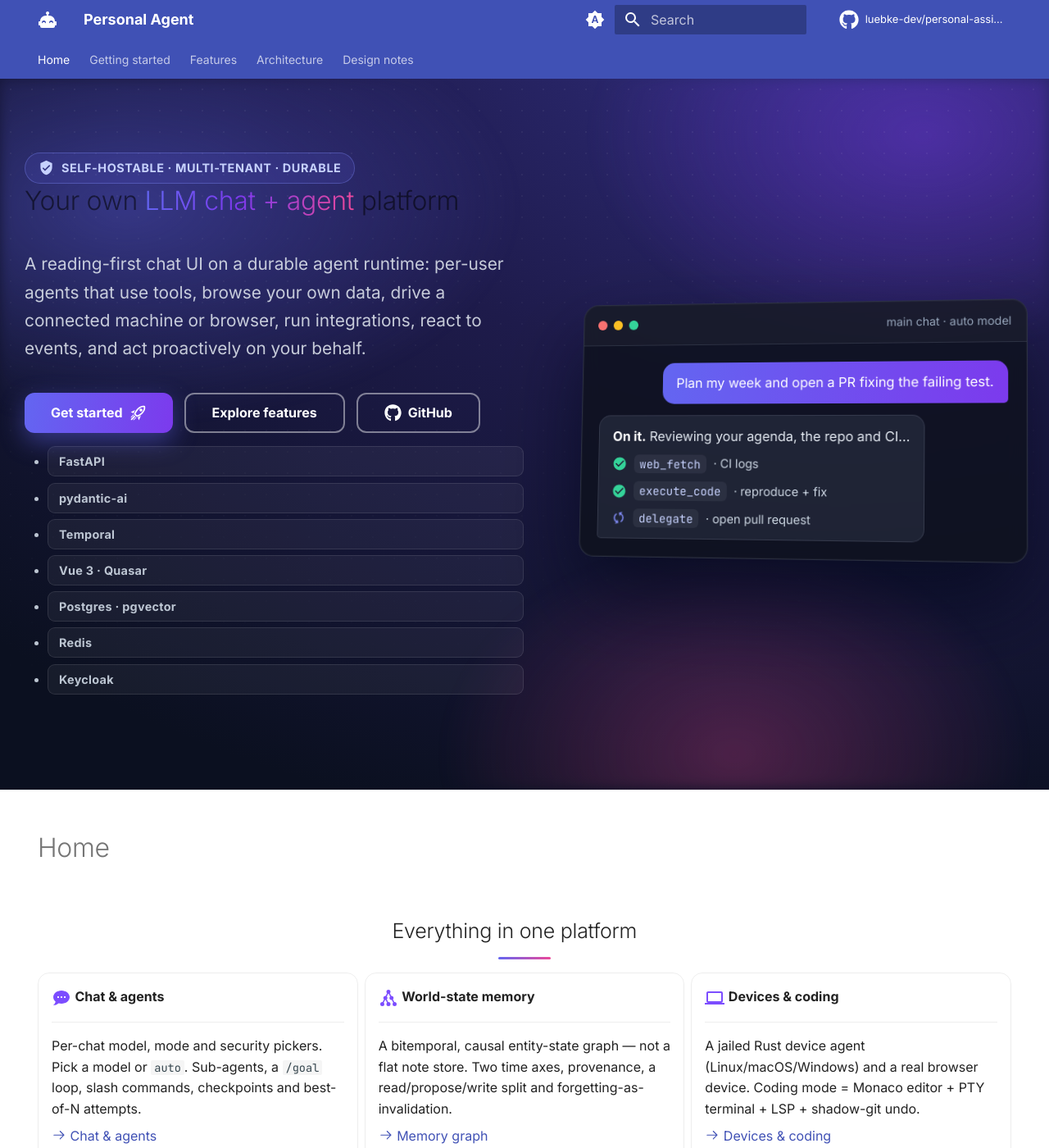
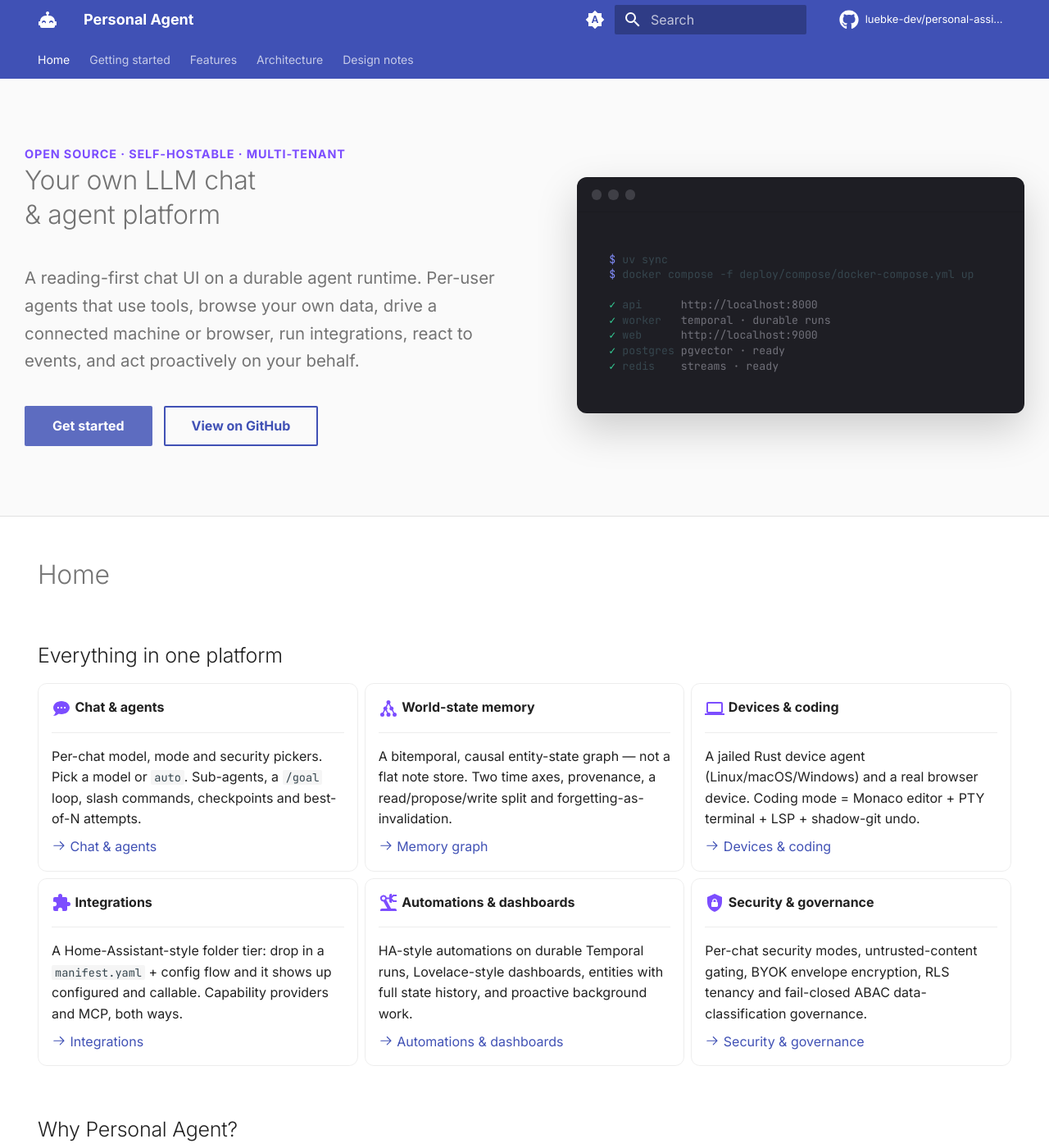
Before and after one commit to personal-agent-org/docs, an MkDocs documentation site: the page built from docs/index.md, in a window 1280 px wide and 1400 px high. Shown: the whole window at 82% size. Built offline with MkDocs 1.6.1 and Material for MkDocs 9.7.7, drawn with Linux system fonts in a browser that asks for light colours; comment, search, counter and statistics services are not loaded.

Commit message:
docs: tone down landing page to a restrained design
Drop the gradient-heavy hero (rainbow glows, gradient headline text, the
3D glassmorphism chat mockup, spinning icons, gradient CTA band) in favour
of an editorial layout: solid backgrounds, a single indigo accent, generous
whitespace, and one clean terminal card as the hero visual.

```diff
--- a/docs/assets/stylesheets/extra.css
+++ b/docs/assets/stylesheets/extra.css
@@ -1,16 +1,14 @@
 /* ============================================================================
    Personal Agent — MkDocs Material theme + landing page
+   Restrained, editorial styling: one accent colour, generous whitespace,
+   no gradient fills or glows.
    ========================================================================== */
 
 :root {
   --md-primary-fg-color: #4f46e5;
   --md-primary-fg-color--light: #6366f1;
   --md-primary-fg-color--dark: #4338ca;
-  --md-accent-fg-color: #7c3aed;
-
-  --pa-grad-1: #6366f1;
-  --pa-grad-2: #7c3aed;
-  --pa-grad-3: #ec4899;
+  --md-accent-fg-color: #4f46e5;
 }
 
 /* OLED-black dark scheme, matching the product's design tokens */
@@ -19,6 +17,16 @@
   --md-default-bg-color--light: #0a0a0a;
   --md-code-bg-color: #0d0d0f;
   --md-primary-fg-color: #0a0a0a;
+  --md-accent-fg-color: #818cf8;
+  --pa-hero-bg: #0a0a0a;
+  --pa-line: rgba(255, 255, 255, 0.10);
+  --pa-card-bg: #0c0c10;
+}
+
+[data-md-color-scheme="default"] {
+  --pa-hero-bg: #fafafa;
+  --pa-line: rgba(0, 0, 0, 0.10);
+  --pa-card-bg: #1e1e24;
 }
 
 /* ----------------------------------------------------------------------------
@@ -26,300 +34,132 @@
    -------------------------------------------------------------------------- */
 
 .pa-hero {
-  position: relative;
-  overflow: hidden;
-  color: #fff;
-  padding: 4.5rem 0 5rem;
-  background: radial-gradient(120% 120% at 80% -10%, #1e1b4b 0%, #0b1020 55%, #05060c 100%);
-}
-
-[data-md-color-scheme="default"] .pa-hero {
-  background: radial-gradient(120% 120% at 80% -10%, #312e81 0%, #1e1b4b 45%, #0b1020 100%);
-}
-
-/* Animated colour glows behind the hero */
-.pa-hero__bg {
-  position: absolute;
-  inset: 0;
-  pointer-events: none;
-  background:
-    radial-gradient(40rem 22rem at 12% 18%, rgba(99, 102, 241, 0.40), transparent 60%),
-    radial-gradient(34rem 22rem at 88% 8%, rgba(124, 58, 237, 0.42), transparent 60%),
-    radial-gradient(30rem 22rem at 70% 95%, rgba(236, 72, 153, 0.28), transparent 60%);
-  filter: blur(8px);
-}
-
-/* Subtle dotted grid overlay */
-.pa-hero::after {
-  content: "";
-  position: absolute;
-  inset: 0;
-  pointer-events: none;
-  background-image: radial-gradient(rgba(255, 255, 255, 0.06) 1px, transparent 1px);
-  background-size: 26px 26px;
-  -webkit-mask-image: linear-gradient(180deg, #000 0%, transparent 92%);
-          mask-image: linear-gradient(180deg, #000 0%, transparent 92%);
-}
-
-.pa-hero .md-grid {
-  position: relative;
-  z-index: 1;
+  background: var(--pa-hero-bg);
+  border-bottom: 1px solid var(--pa-line);
+  padding: 4rem 0 4.25rem;
 }
 
 .pa-hero__inner {
   display: grid;
   grid-template-columns: 1.05fr 0.95fr;
-  gap: 3rem;
+  gap: 3.5rem;
   align-items: center;
 }
 
 .pa-hero__eyebrow {
-  display: inline-flex;
-  align-items: center;
-  gap: 0.45rem;
-  padding: 0.32rem 0.8rem;
-  border-radius: 999px;
+  margin: 0;
   font-size: 0.72rem;
   font-weight: 600;
-  letter-spacing: 0.04em;
+  letter-spacing: 0.06em;
   text-transform: uppercase;
-  color: #c7d2fe;
-  background: rgba(99, 102, 241, 0.14);
-  border: 1px solid rgba(129, 140, 248, 0.35);
-}
-.pa-hero__eyebrow svg {
-  width: 0.95rem;
-  height: 0.95rem;
-  fill: currentColor;
+  color: var(--md-accent-fg-color);
 }
 
 .pa-hero__title {
-  margin: 1.1rem 0 0;
-  font-size: 2.9rem;
-  line-height: 1.08;
-  font-weight: 800;
+  margin: 0.9rem 0 0;
+  font-size: 2.85rem;
+  line-height: 1.1;
+  font-weight: 700;
   letter-spacing: -0.02em;
-  color: #fff;
-}
-
-.pa-hero__grad {
-  background: linear-gradient(100deg, var(--pa-grad-1), var(--pa-grad-2) 45%, var(--pa-grad-3));
-  -webkit-background-clip: text;
-          background-clip: text;
-  -webkit-text-fill-color: transparent;
-  color: transparent;
+  color: var(--md-default-fg-color);
 }
 
 .pa-hero__subtitle {
-  margin: 1.1rem 0 0;
+  margin: 1.15rem 0 0;
   max-width: 34rem;
-  font-size: 1.04rem;
+  font-size: 1.02rem;
   line-height: 1.65;
-  color: rgba(226, 232, 240, 0.86);
+  color: var(--md-default-fg-color--light);
 }
 
 .pa-hero__actions {
   display: flex;
   flex-wrap: wrap;
   gap: 0.7rem;
-  margin-top: 1.8rem;
+  margin-top: 1.9rem;
 }
 
 .pa-hero__actions .md-button {
-  display: inline-flex;
-  align-items: center;
-  gap: 0.4rem;
   margin: 0;
-  border-radius: 0.6rem;
   font-weight: 600;
 }
-.pa-hero__actions .md-button svg {
-  width: 1.05rem;
-  height: 1.05rem;
-  fill: currentColor;
+.pa-hero__actions .md-button--primary {
+  background-color: var(--md-primary-fg-color--light);
+  border-color: var(--md-primary-fg-color--light);
 }
-
-.pa-hero__actions .md-button--primary {
-  background: linear-gradient(100deg, var(--pa-grad-1), var(--pa-grad-2));
-  border: none;
-  box-shadow: 0 0.5rem 1.5rem rgba(99, 102, 241, 0.45);
-}
-.pa-hero__actions .md-button--primary:hover {
-  filter: brightness(1.08);
-  transform: translateY(-1px);
-}
-
-.pa-hero__actions .md-button:not(.md-button--primary) {
-  color: #fff;
-  border-color: rgba(255, 255, 255, 0.45);
-}
-.pa-hero__actions .md-button:not(.md-button--primary):hover {
-  background: rgba(255, 255, 255, 0.10);
-  border-color: #fff;
+[data-md-color-scheme="slate"] .pa-hero__actions .md-button--primary {
   color: #fff;
 }
 
-/* Tech-stack chips */
-.pa-hero__stack {
-  list-style: none;
-  margin: 2.2rem 0 0;
-  padding: 0;
-  display: flex;
-  flex-wrap: wrap;
-  gap: 0.5rem;
-}
-.pa-hero__stack li {
-  font-size: 0.72rem;
-  font-weight: 600;
-  letter-spacing: 0.02em;
-  color: rgba(203, 213, 225, 0.92);
-  padding: 0.3rem 0.65rem;
-  border-radius: 0.45rem;
-  background: rgba(255, 255, 255, 0.05);
-  border: 1px solid rgba(255, 255, 255, 0.10);
+/* ---- Hero visual: a clean terminal card ---- */
+.pa-term {
+  border: 1px solid var(--pa-line);
+  border-radius: 0.6rem;
+  background: var(--pa-card-bg);
+  overflow: hidden;
+  box-shadow: 0 1rem 2.5rem rgba(0, 0, 0, 0.18);
 }
 
-/* ---- Hero visual: faux chat window ---- */
-.pa-hero__visual {
-  perspective: 1600px;
+.pa-term__bar {
+  display: flex;
+  gap: 0.4rem;
+  padding: 0.7rem 0.85rem;
+  border-bottom: 1px solid var(--pa-line);
+}
+.pa-term__bar span {
+  width: 0.62rem;
+  height: 0.62rem;
+  border-radius: 50%;
+  background: #3f3f46;
 }
 
-.pa-chat {
-  border-radius: 0.95rem;
-  background: rgba(13, 16, 28, 0.82);
-  border: 1px solid rgba(148, 163, 184, 0.20);
-  box-shadow:
-    0 2.5rem 5rem rgba(2, 6, 23, 0.65),
-    0 0 0 1px rgba(255, 255, 255, 0.03) inset;
-  backdrop-filter: blur(10px);
-  overflow: hidden;
-  transform: rotateY(-9deg) rotateX(4deg);
-  transition: transform 300ms ease;
+.pa-term__body {
+  margin: 0;
+  padding: 1.1rem 1.15rem;
+  background: transparent;
+  font-size: 0.78rem;
+  line-height: 1.7;
+  color: #d4d4d8;
+  overflow-x: auto;
 }
-.pa-hero__visual:hover .pa-chat {
-  transform: rotateY(0deg) rotateX(0deg);
+.pa-term__body code {
+  background: transparent;
+  padding: 0;
+  color: inherit;
 }
-
-.pa-chat__bar {
-  display: flex;
-  align-items: center;
-  gap: 0.4rem;
-  padding: 0.7rem 0.9rem;
-  background: rgba(255, 255, 255, 0.03);
-  border-bottom: 1px solid rgba(148, 163, 184, 0.16);
-}
-.pa-chat__bar span {
-  width: 0.6rem;
-  height: 0.6rem;
-  border-radius: 50%;
-  background: #475569;
-}
-.pa-chat__bar span:nth-child(1) { background: #f87171; }
-.pa-chat__bar span:nth-child(2) { background: #fbbf24; }
-.pa-chat__bar span:nth-child(3) { background: #34d399; }
-.pa-chat__bar em {
-  margin-left: auto;
-  font-style: normal;
-  font-size: 0.7rem;
-  color: #94a3b8;
-}
-
-.pa-chat__body {
-  padding: 1.1rem;
-  display: flex;
-  flex-direction: column;
-  gap: 0.7rem;
-}
-
-.pa-msg {
-  font-size: 0.82rem;
-  line-height: 1.5;
-  padding: 0.65rem 0.85rem;
-  border-radius: 0.75rem;
-  max-width: 92%;
-}
-.pa-msg--user {
-  align-self: flex-end;
-  color: #fff;
-  background: linear-gradient(100deg, var(--pa-grad-1), var(--pa-grad-2));
-  border-bottom-right-radius: 0.25rem;
-}
-.pa-msg--agent {
-  align-self: flex-start;
-  color: #e2e8f0;
-  background: rgba(148, 163, 184, 0.12);
-  border: 1px solid rgba(148, 163, 184, 0.18);
-  border-bottom-left-radius: 0.25rem;
-}
-.pa-msg--agent strong { color: #fff; }
-
-.pa-tool {
-  display: flex;
-  align-items: center;
-  gap: 0.45rem;
-  margin-top: 0.5rem;
-  font-size: 0.74rem;
-  color: #cbd5e1;
-}
-.pa-tool svg {
-  width: 0.95rem;
-  height: 0.95rem;
-  fill: #34d399;
-  flex: none;
-}
-.pa-tool code {
-  font-size: 0.72rem;
-  padding: 0.05rem 0.35rem;
-  border-radius: 0.3rem;
-  background: rgba(255, 255, 255, 0.06);
-  color: #c7d2fe;
-}
-.pa-tool--run svg {
-  fill: #818cf8;
-  animation: pa-spin 1.6s linear infinite;
-}
-@keyframes pa-spin { to { transform: rotate(360deg); } }
+.pa-term .pa-c   { color: #818cf8; }      /* prompt $        */
+.pa-term .pa-ok  { color: #34d399; }      /* check          */
+.pa-term .pa-dim { color: #71717a; }      /* muted url/note */
 
 /* ----------------------------------------------------------------------------
-   Page sections below the hero
+   Sections below the hero
    -------------------------------------------------------------------------- */
 
 .pa-section-title {
-  text-align: center;
-  margin-top: 3.2rem !important;
-  font-weight: 800;
+  margin-top: 3rem !important;
+  font-weight: 700;
   letter-spacing: -0.01em;
 }
-.pa-section-title::after {
-  content: "";
-  display: block;
-  width: 3.2rem;
-  height: 3px;
-  margin: 0.7rem auto 0;
-  border-radius: 2px;
-  background: linear-gradient(100deg, var(--pa-grad-1), var(--pa-grad-3));
-}
 
-/* Feature cards: subtle lift on hover */
+/* Feature cards: quiet, with a restrained hover */
 .md-typeset .grid.cards > ul > li,
 .md-typeset .grid.cards > .card {
-  border-radius: 0.7rem;
-  transition: border-color 150ms, box-shadow 150ms, transform 150ms;
+  border-radius: 0.55rem;
+  transition: border-color 140ms, box-shadow 140ms;
 }
 .md-typeset .grid.cards > ul > li:hover,
 .md-typeset .grid.cards > .card:hover {
   border-color: var(--md-accent-fg-color);
-  box-shadow: 0 0.4rem 1.4rem rgba(124, 58, 237, 0.20);
-  transform: translateY(-3px);
+  box-shadow: 0 0.25rem 0.9rem rgba(0, 0, 0, 0.10);
 }
 .md-typeset .grid.cards .lg.middle {
   color: var(--md-accent-fg-color);
 }
 
-/* "Why" grid — lighter, icon-led blurbs */
+/* "Why" grid — icon-led blurbs, no card chrome */
 .md-typeset .grid.pa-why {
   grid-template-columns: repeat(auto-fit, minmax(15rem, 1fr));
-  gap: 1.2rem;
+  gap: 1.4rem 2rem;
   margin-top: 1.5rem;
 }
 .md-typeset .grid.pa-why > * {
@@ -330,22 +170,21 @@
   color: var(--md-accent-fg-color);
 }
 
-/* Bottom CTA band */
+/* Bottom CTA — a quiet bordered band */
 .pa-cta {
   margin: 3.5rem 0 1rem;
-  padding: 2.4rem 1.5rem;
+  padding: 2.25rem 1.5rem;
   text-align: center;
-  border-radius: 1rem;
-  background: linear-gradient(100deg, rgba(99, 102, 241, 0.12), rgba(124, 58, 237, 0.12));
-  border: 1px solid rgba(124, 58, 237, 0.25);
+  border: 1px solid var(--pa-line);
+  border-radius: 0.7rem;
+  background: var(--pa-hero-bg);
 }
 .pa-cta h3 {
   margin-top: 0 !important;
-  font-weight: 800;
+  font-weight: 700;
 }
 .pa-cta .md-button { margin: 0.3rem; }
 
-/* Slightly roomier tables */
 .md-typeset table:not([class]) th {
   font-weight: 600;
 }
@@ -359,13 +198,12 @@
     grid-template-columns: 1fr;
     gap: 2.5rem;
   }
-  .pa-hero__visual { order: -1; max-width: 30rem; }
-  .pa-chat { transform: none; }
+  .pa-hero__visual { max-width: 34rem; }
   .pa-hero__title { font-size: 2.3rem; }
 }
 
 @media screen and (max-width: 44.9375em) {
-  .pa-hero { padding: 3rem 0 3.5rem; }
+  .pa-hero { padding: 2.75rem 0 3rem; }
   .pa-hero__title { font-size: 1.95rem; }
   .pa-hero__subtitle { font-size: 0.96rem; }
 }
--- a/overrides/home.html
+++ b/overrides/home.html
@@ -1,7 +1,7 @@
 {#-
-  Custom landing page for Personal Agent.
-  Injects a full-width hero above the normal page content (the feature grid
-  lives in docs/index.md and renders through the standard content block).
+  Landing page for Personal Agent.
+  A restrained hero (typography + one clean terminal visual) injected above
+  the normal page content; the feature grid lives in docs/index.md.
 -#}
 {% extends "main.html" %}
 
@@ -9,73 +9,42 @@
   {{ super() }}
 
   <section class="pa-hero" markdown="0">
-    <div class="pa-hero__bg" aria-hidden="true"></div>
     <div class="md-grid md-typeset">
       <div class="pa-hero__inner">
 
         <div class="pa-hero__content">
-          <span class="pa-hero__eyebrow">
-            {% include ".icons/material/shield-check.svg" %}
-            Self-hostable · multi-tenant · durable
-          </span>
+          <p class="pa-hero__eyebrow">Open source · self-hostable · multi-tenant</p>
           <h1 class="pa-hero__title">
-            Your own <span class="pa-hero__grad">LLM chat&nbsp;+ agent</span> platform
+            Your own LLM chat<br>&amp; agent platform
           </h1>
           <p class="pa-hero__subtitle">
-            A reading-first chat UI on a durable agent runtime: per-user agents that use
+            A reading-first chat UI on a durable agent runtime. Per-user agents that use
             tools, browse your own data, drive a connected machine or browser, run
             integrations, react to events, and act proactively on your behalf.
           </p>
           <div class="pa-hero__actions">
             <a href="{{ 'getting-started/' | url }}" class="md-button md-button--primary">
               Get started
-              {% include ".icons/material/rocket-launch-outline.svg" %}
             </a>
-            <a href="{{ 'features/' | url }}" class="md-button">
-              Explore features
-            </a>
-            <a href="{{ config.repo_url }}" class="md-button pa-hero__ghost">
-              {% include ".icons/fontawesome/brands/github.svg" %}
-              GitHub
+            <a href="{{ config.repo_url }}" class="md-button">
+              View on GitHub
             </a>
           </div>
-          <ul class="pa-hero__stack">
-            <li>FastAPI</li>
-            <li>pydantic-ai</li>
-            <li>Temporal</li>
-            <li>Vue 3 · Quasar</li>
-            <li>Postgres · pgvector</li>
-            <li>Redis</li>
-            <li>Keycloak</li>
-          </ul>
         </div>
 
         <div class="pa-hero__visual" aria-hidden="true">
-          <div class="pa-chat">
-            <div class="pa-chat__bar">
+          <div class="pa-term">
+            <div class="pa-term__bar">
               <span></span><span></span><span></span>
-              <em>main chat · auto model</em>
             </div>
-            <div class="pa-chat__body">
-              <div class="pa-msg pa-msg--user">
-                Plan my week and open a PR fixing the failing test.
-              </div>
-              <div class="pa-msg pa-msg--agent">
-                <strong>On it.</strong> Reviewing your agenda, the repo and CI…
-                <div class="pa-tool">
-                  {% include ".icons/material/check-circle.svg" %}
-                  <code>web_fetch</code> · CI logs
-                </div>
-                <div class="pa-tool">
-                  {% include ".icons/material/check-circle.svg" %}
-                  <code>execute_code</code> · reproduce + fix
-                </div>
-                <div class="pa-tool pa-tool--run">
-                  {% include ".icons/material/sync.svg" %}
-                  <code>delegate</code> · open pull request
-                </div>
-              </div>
-            </div>
+            <pre class="pa-term__body"><code><span class="pa-c">$</span> uv sync
+<span class="pa-c">$</span> docker compose -f deploy/compose/docker-compose.yml up
+
+<span class="pa-ok">✓</span> api      <span class="pa-dim">http://localhost:8000</span>
+<span class="pa-ok">✓</span> worker   <span class="pa-dim">temporal · durable runs</span>
+<span class="pa-ok">✓</span> web      <span class="pa-dim">http://localhost:9000</span>
+<span class="pa-ok">✓</span> postgres <span class="pa-dim">pgvector · ready</span>
+<span class="pa-ok">✓</span> redis    <span class="pa-dim">streams · ready</span></code></pre>
           </div>
         </div>
 
```
